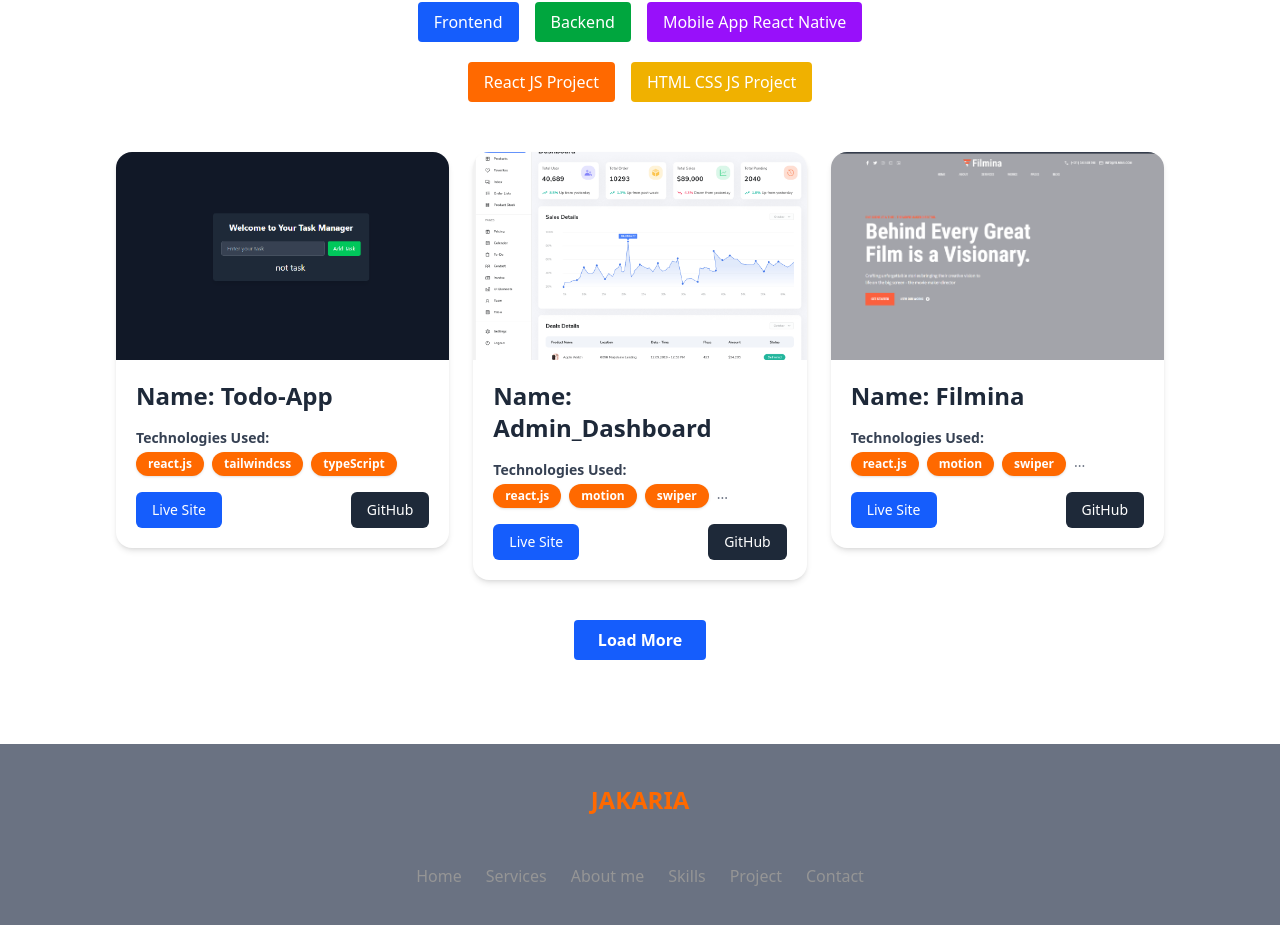
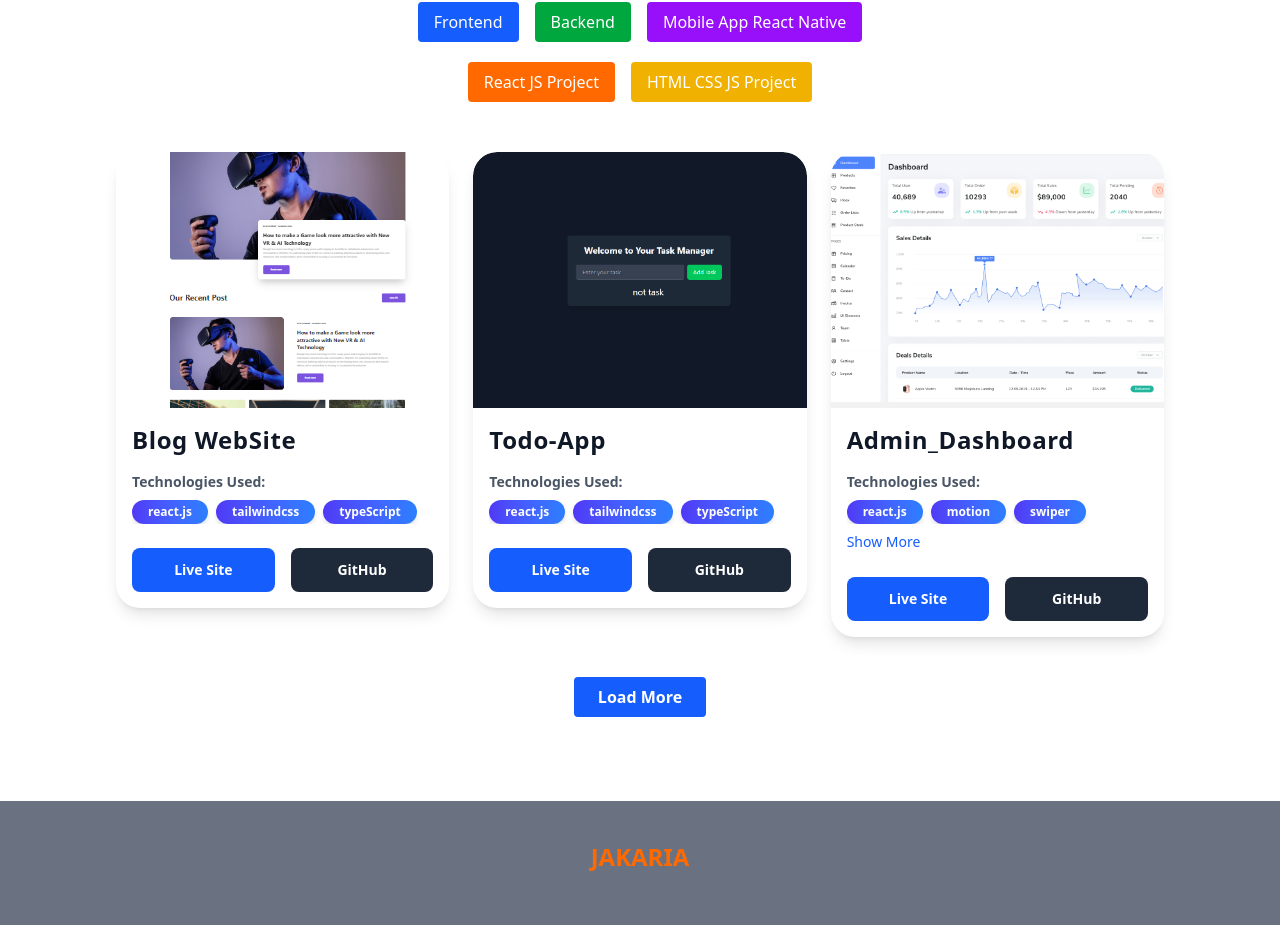
Before and after one commit to Jakaria-Ahmod/MyPortfolio, a React (Vite) app: page / in a window 1280 px wide. Shown: the part 6944-7869 px from the top of the page. Built offline with nearby package versions, Linux system fonts and the light colour scheme.

Commit message:
mew project update done

```diff
--- a/src/globalComponents/PojectCard/index.jsx
+++ b/src/globalComponents/PojectCard/index.jsx
@@ -1,45 +1,118 @@
-import React from 'react';
+// const ProjectCard = ({ img, projectLink, gitHubLink, name, technologies }) => {
+//   const maxTechnologiesToShow = 3;
+//   const showEllipsis = technologies.length > maxTechnologiesToShow;
+//   const visibleTechnologies = technologies.slice(0, maxTechnologiesToShow);
+
+//   return (
+//     <div className="w-full sm:w-[90%] md:w-[80%] lg:w-[400px] mx-auto">
+//       <div className="bg-white rounded-2xl shadow-md overflow-hidden hover:shadow-lg transition duration-300">
+//         <img src={img} alt={name} className="w-full h-52 object-cover" />
+
+//         <div className="p-5 space-y-4">
+//           <h3 className="text-2xl font-bold text-gray-800 capitalize">
+//             Name: {name}
+//           </h3>
+
+//           <div>
+//             <h4 className="text-sm font-semibold text-gray-700 mb-1">
+//               Technologies Used:
+//             </h4>
+//             <div className="flex flex-wrap gap-2">
+//               {visibleTechnologies.map((tech, idx) => (
+//                 <span
+//                   key={idx}
+//                   className="bg-[navy]  text-white text-xs px-3 py-1 rounded-full font-semibold shadow-sm"
+//                 >
+//                   {tech}
+//                 </span>
+//               ))}
+//               {showEllipsis && (
+//                 <span className="text-gray-500 text-sm font-medium">...</span>
+//               )}
+//             </div>
+//           </div>
+
+//           <div className="flex justify-between mt-4">
+//             <a
+//               href={projectLink}
+//               target="_blank"
+//               rel="noopener noreferrer"
+//               className="bg-blue-600 hover:bg-blue-700 text-white text-sm px-4 py-2 rounded-md font-medium transition"
+//             >
+//               Live Site
+//             </a>
+//             <a
+//               href={gitHubLink}
+//               target="_blank"
+//               rel="noopener noreferrer"
+//               className="bg-gray-800 hover:bg-gray-900 text-white text-sm px-4 py-2 rounded-md font-medium transition"
+//             >
+//               GitHub
+//             </a>
+//           </div>
+//         </div>
+//       </div>
+//     </div>
+//   );
+// };
+
+// export default ProjectCard;
+
+import { useState } from 'react';
 
 const ProjectCard = ({ img, projectLink, gitHubLink, name, technologies }) => {
+  const [showAll, setShowAll] = useState(false);
   const maxTechnologiesToShow = 3;
-  const showEllipsis = technologies.length > maxTechnologiesToShow;
-  const visibleTechnologies = technologies.slice(0, maxTechnologiesToShow);
+
+  const visibleTechnologies = showAll
+    ? technologies
+    : technologies.slice(0, maxTechnologiesToShow);
 
   return (
-    <div className="w-full sm:w-[90%] md:w-[80%] lg:w-[400px] mx-auto">
-      <div className="bg-white rounded-2xl shadow-md overflow-hidden hover:shadow-lg transition duration-300">
-        <img src={img} alt={name} className="w-full h-52 object-cover" />
+    <div className="w-full max-w-md mx-auto">
+      <div className="bg-white rounded-3xl shadow-lg overflow-hidden hover:shadow-2xl transition-shadow duration-300">
+        <img
+          src={img}
+          alt={name}
+          className="w-full h-64 object-cover rounded-t-3xl"
+        />
 
-        <div className="p-5 space-y-4">
-          <h3 className="text-2xl font-bold text-gray-800 capitalize">
-            Name: {name}
+        <div className="p-4 space-y-4">
+          <h3 className="text-2xl font-extrabold text-gray-900 capitalize tracking-wide">
+            {name}
           </h3>
 
           <div>
-            <h4 className="text-sm font-semibold text-gray-700 mb-1">
+            <h4 className="text-sm font-semibold text-gray-600 mb-2">
               Technologies Used:
             </h4>
-            <div className="flex flex-wrap gap-2">
-              {visibleTechnologies.map((tech, idx) => (
+            <div className="flex flex-wrap gap-2 max-h-20 overflow-hidden">
+              {visibleTechnologies.slice(0, 3).map((tech, idx) => (
                 <span
                   key={idx}
-                  className="bg-orange-500 text-white text-xs px-3 py-1 rounded-full font-semibold shadow-sm"
+                  className="bg-gradient-to-r from-indigo-600 to-blue-500 text-white text-xs px-4 py-1 rounded-full font-semibold shadow-md"
                 >
                   {tech}
                 </span>
               ))}
-              {showEllipsis && (
-                <span className="text-gray-500 text-sm font-medium">...</span>
-              )}
             </div>
+
+            {technologies.length > maxTechnologiesToShow && (
+              <button
+                onClick={() => setShowAll(!showAll)}
+                className="mt-2 text-blue-600 hover:underline text-sm font-medium"
+              >
+                {showAll ? 'Show Less' : 'Show More'}
+              </button>
+            )}
           </div>
 
-          <div className="flex justify-between mt-4">
+          <div className="flex justify-between mt-6">
             <a
               href={projectLink}
               target="_blank"
               rel="noopener noreferrer"
-              className="bg-blue-600 hover:bg-blue-700 text-white text-sm px-4 py-2 rounded-md font-medium transition"
+              className="flex-1 mr-2 bg-blue-600 hover:bg-blue-700 text-white text-sm font-semibold py-3 rounded-lg text-center transition"
             >
               Live Site
             </a>
@@ -47,7 +120,7 @@ const ProjectCard = ({ img, projectLink, gitHubLink, name, technologies }) => {
               href={gitHubLink}
               target="_blank"
               rel="noopener noreferrer"
-              className="bg-gray-800 hover:bg-gray-900 text-white text-sm px-4 py-2 rounded-md font-medium transition"
+              className="flex-1 ml-2 bg-gray-800 hover:bg-gray-900 text-white text-sm font-semibold py-3 rounded-lg text-center transition"
             >
               GitHub
             </a>
--- a/src/page/Projects/components/project.api.js
+++ b/src/page/Projects/components/project.api.js
@@ -1,3 +1,4 @@
+import blog from '../../../assets/img/blog.png';
 import builder from '../../../assets/img/buil.png';
 import Dashboard from '../../../assets/img/dashboard.png';
 import ecom from '../../../assets/img/ecom.png';
@@ -12,6 +13,13 @@ import Todo from '../../../assets/img/Todo.png';
 import user from '../../../assets/img/user.png';
 import web from '../../../assets/img/web.png';
 export const projectsDataReactjs = [
+  {
+    name: 'Blog webSite',
+    link: 'https://blog-web-site-flame.vercel.app/',
+    gitHubLink: 'https://github.com/Jakaria-Ahmod/blog_webSite',
+    PojectImg: blog,
+    technologies: ['react.js', 'tailwindcss', 'typeScript'],
+  },
   {
     name: 'Todo-app',
     link: 'https://todo-type-script-sand.vercel.app/',
```
Also changed, not shown: src/assets/img/blog.png (added).
